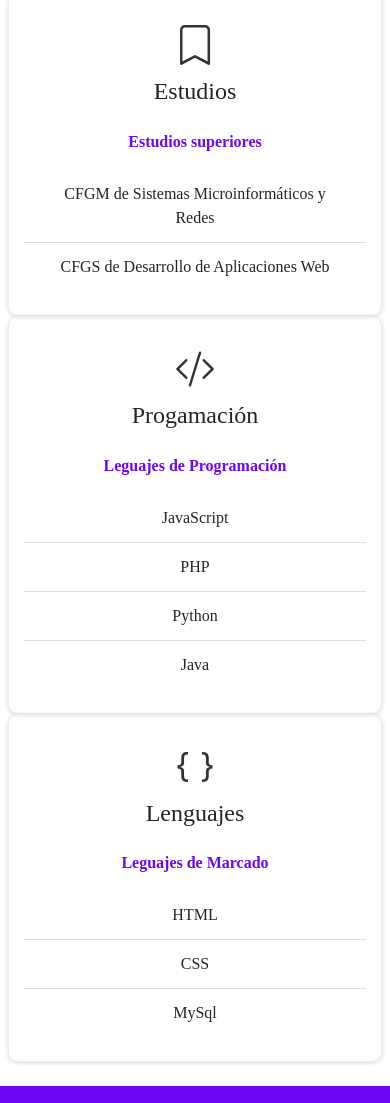
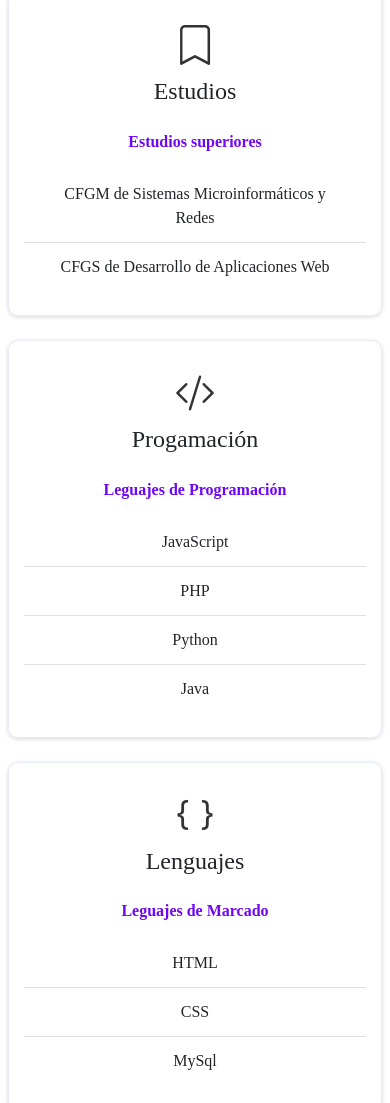
Before and after one commit to andreumagu/portfolio1, a plain HTML site: page index.html in a window 390 px wide. Shown: the part 740-1843 px from the top of the page. Drawn offline with nearby package versions, Linux system fonts and the light colour scheme; a web font is replaced by a local one.

Commit message:
Fix html structure

```diff
--- a/index.html
+++ b/index.html
@@ -42,7 +42,7 @@
 
     <div class="container text-center pb-4">
         <div class="row">
-            <div class="col-sm columna mx-2 border-col py-4">
+            <div class="col-sm columna mx-2 border-col py-4 mb-4">
                 <div data-toggle="collapse" data-target="#demo1">
                     <i class="bi bi-bookmark i-dark"></i>
                     <h4>Estudios</h4>
@@ -55,7 +55,7 @@
                     </ul>
                 </div>
             </div>
-            <div class="col-sm columna mx-2 border-col py-4">
+            <div class="col-sm columna mx-2 border-col py-4 mb-4">
                 <div data-toggle="collapse" data-target="#demo2">
                     <i class="bi bi-code-slash i-dark"></i>
                     <h4>Progamación</h4>
@@ -70,7 +70,7 @@
                     </ul>
                 </div>
             </div>
-            <div class="col-sm columna mx-2 border-col py-4">
+            <div class="col-sm columna mx-2 border-col py-4 mb-4">
                 <div data-toggle="collapse" data-target="#demo3">
                     <i class="bi bi-braces i-dark"></i>
                     <h4>Lenguajes</h4>
```
